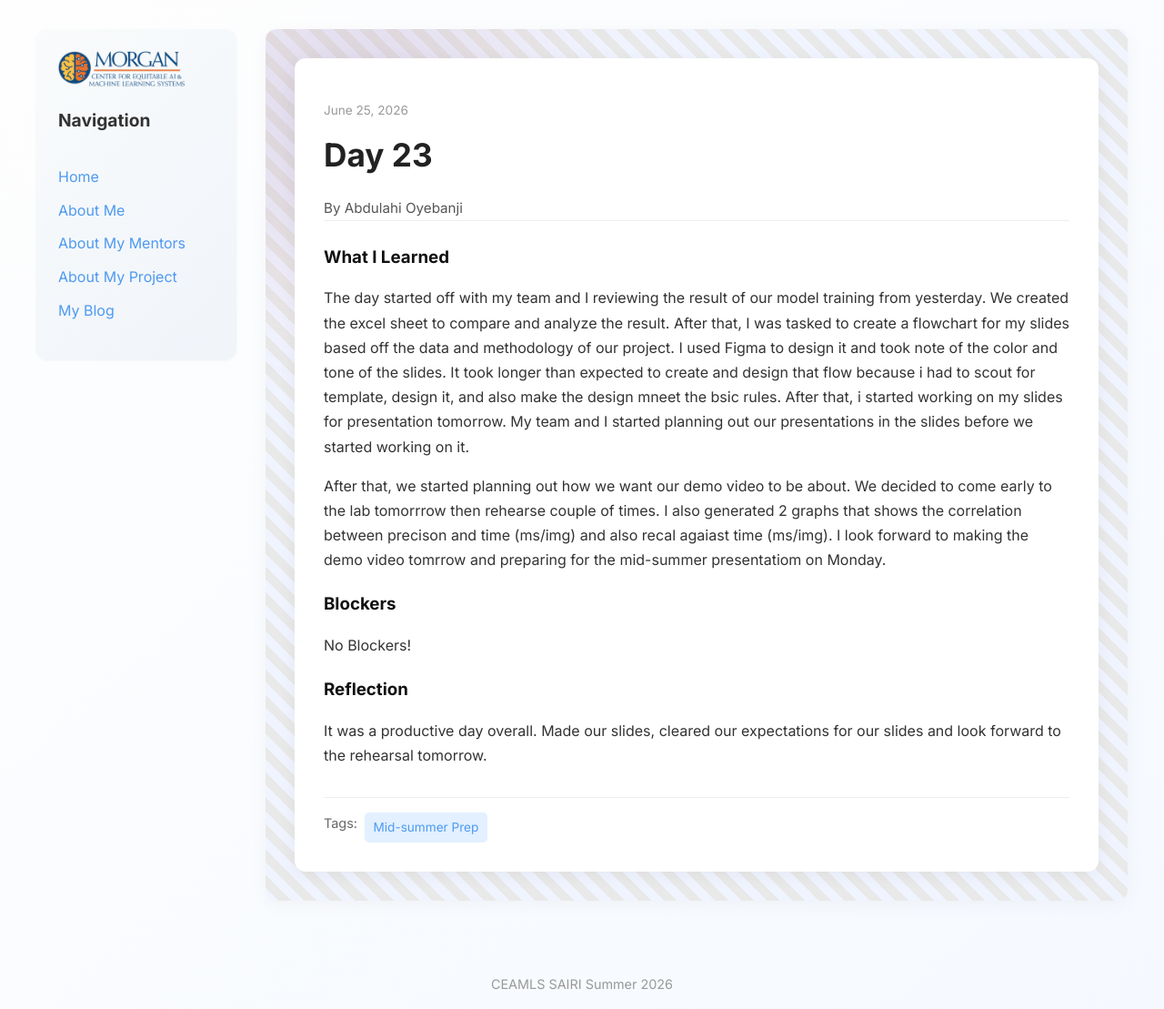
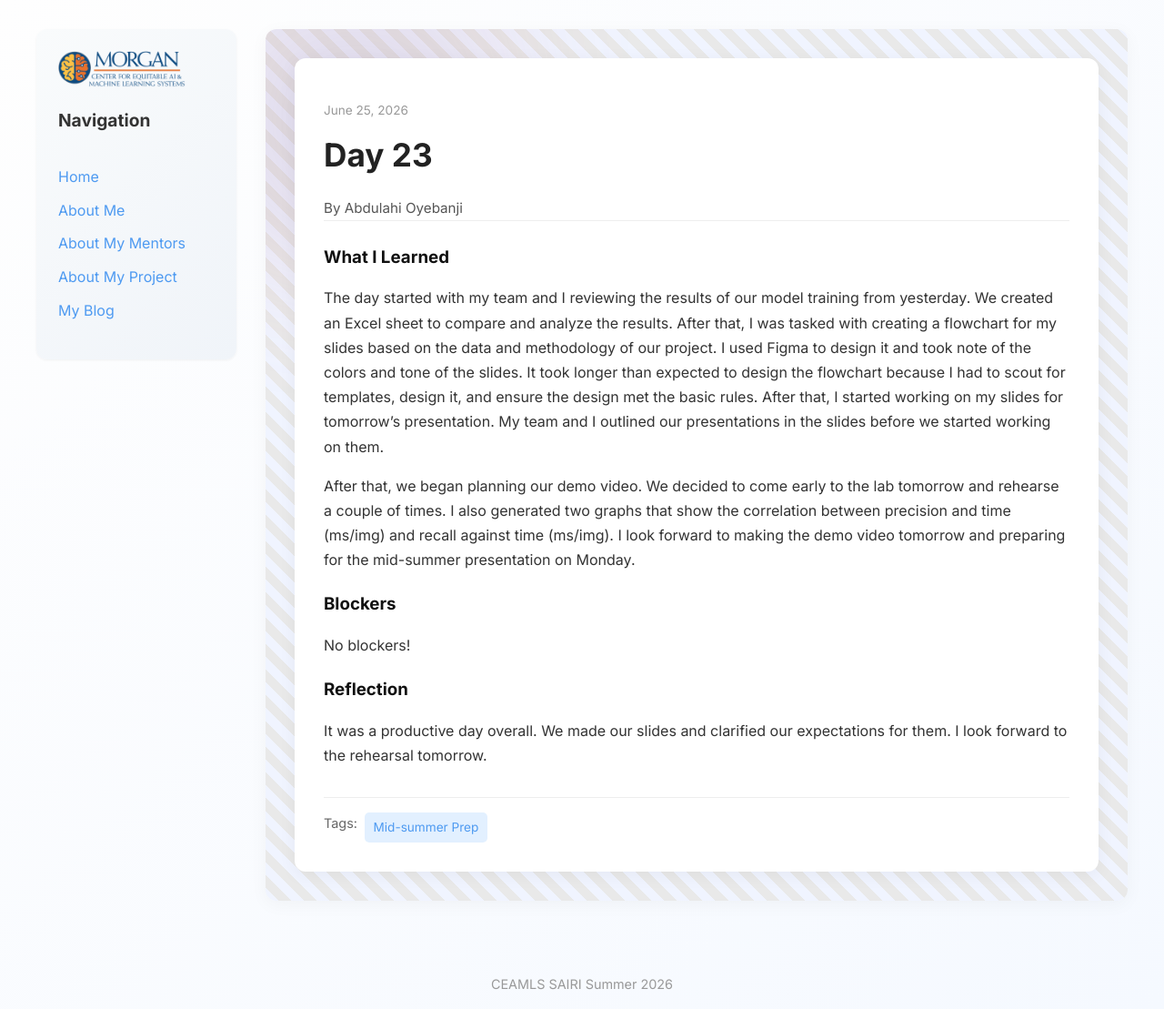
Before and after one commit to abdulahi-banji/abdulahi-banjiceamls26.github.io, a Jekyll site: the page built from _posts/2026-06-25-day-23.md, in a window 1280 px wide. Shown: the whole page at 91% size. Built offline with Jekyll 4.4.1, drawn with Linux system fonts in a browser that asks for light colours.

Commit message:
day 23 final

```diff
--- a/_posts/2026-06-25-day-23.md
+++ b/_posts/2026-06-25-day-23.md
@@ -6,14 +6,13 @@ permalink: /day23.html
 tags: ["Mid-summer Prep"]
 
 what_i_learned: |
-  The day started off with my team and I reviewing the result of our model training from yesterday. We created the excel sheet to compare and analyze the result. After that, I was tasked to create a flowchart for my slides based off the data and methodology of our project. I used Figma to design it and took note of the color and tone of the slides. It took longer than expected to create and design that flow because i had to scout for template, design it, and also make the design mneet the bsic rules. After that, i started working on my slides for presentation tomorrow. My team and I started planning out our presentations in the slides before we started working on it.
+  The day started with my team and I reviewing the results of our model training from yesterday. We created an Excel sheet to compare and analyze the results. After that, I was tasked with creating a flowchart for my slides based on the data and methodology of our project. I used Figma to design it and took note of the colors and tone of the slides. It took longer than expected to design the flowchart because I had to scout for templates, design it, and ensure the design met the basic rules. After that, I started working on my slides for tomorrow's presentation. My team and I outlined our presentations in the slides before we started working on them.
 
-
-  After that, we started planning out how we want our demo video to be about. We decided to come early to the lab tomorrrow then rehearse couple of times. I also generated 2 graphs that shows the correlation between precison and time (ms/img) and also recal agaiast time (ms/img). I look forward to making the demo video tomrrow and preparing for the mid-summer presentatiom on Monday.
+  After that, we began planning our demo video. We decided to come early to the lab tomorrow and rehearse a couple of times. I also generated two graphs that show the correlation between precision and time (ms/img) and recall against time (ms/img). I look forward to making the demo video tomorrow and preparing for the mid-summer presentation on Monday.
 
 blockers: |
-  No Blockers!
+  No blockers!
 
 reflection: |
-  It was a productive day overall. Made our slides, cleared our expectations for our slides and look forward to the rehearsal tomorrow.
+  It was a productive day overall. We made our slides and clarified our expectations for them. I look forward to the rehearsal tomorrow.
 ---
```
